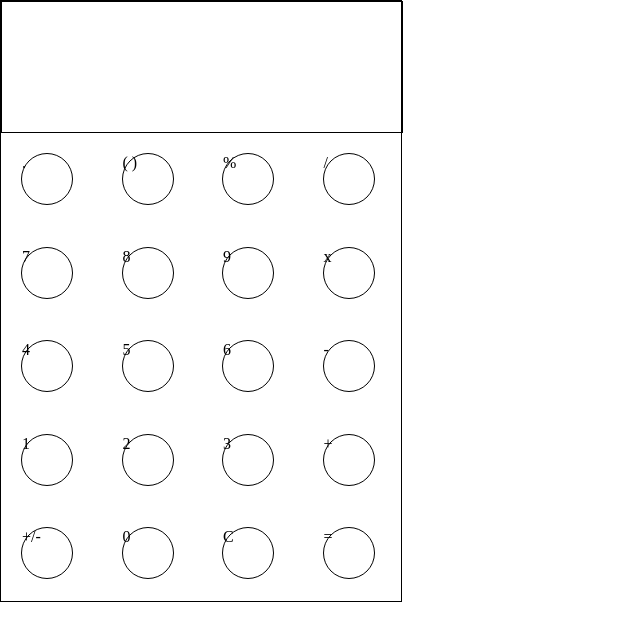
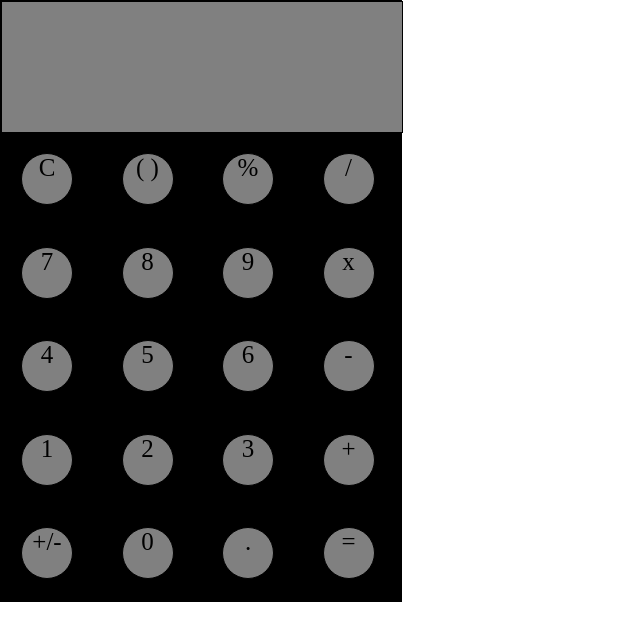
Before and after one commit to iCode-me/calculator, a plain HTML site: page index.html in a window 1280 px wide. Shown: the whole page, without its empty margins (0-640 px from the left). Drawn offline with Linux system fonts and the light colour scheme.

Commit message:
Colors added

```diff
--- a/index.html
+++ b/index.html
@@ -24,13 +24,13 @@
     <div class="button two">2</div>
     <div class="button three">3</div>
     <div class="button plus-minus">+/-</div>
-    <div class="button dotDot">.</div>
+    <div class="button clearAll">C</div>
     <div class="button equals">=</div>
     <div class="button plus">+</div>
     <div class="button minus">-</div>
     <div class="button multiplyAll">x</div>
     <div class="button zeroZero">0</div>
-    <div class="button clearAll">C</div>
+    <div class="button dotDot">.</div>
   </div>
 </body>
 </html>
--- a/style.scss
+++ b/style.scss
@@ -4,6 +4,7 @@
 }
 
 .container {
+  background-color: black;
   border: 1px solid black;
   width: 400px;
   height: 600px;
@@ -19,20 +20,24 @@
     "four five six minus"
     "one two three plus"
     "plus-minus zeroZero dotDot equals";
-    .head {
+
+  .head {
+      top: 0;
+      left: 0;
       width: 400px;
       height: 130px;
       border-radius: 0;
       margin: 0;
-    }
+  }
   .button {
+    background-color: gray;
     border: 1px solid black;
     border-radius: 30px;
     width: 50px;
     height: 50px;
     margin: 20px;
-    justify-content: center;
-    align-items: center;
+    text-align: center;
+    font-size: 25px;
   }
 
   .head {
```
Also changed, not shown: dist/style.css, style.css (added), 1 other file.
